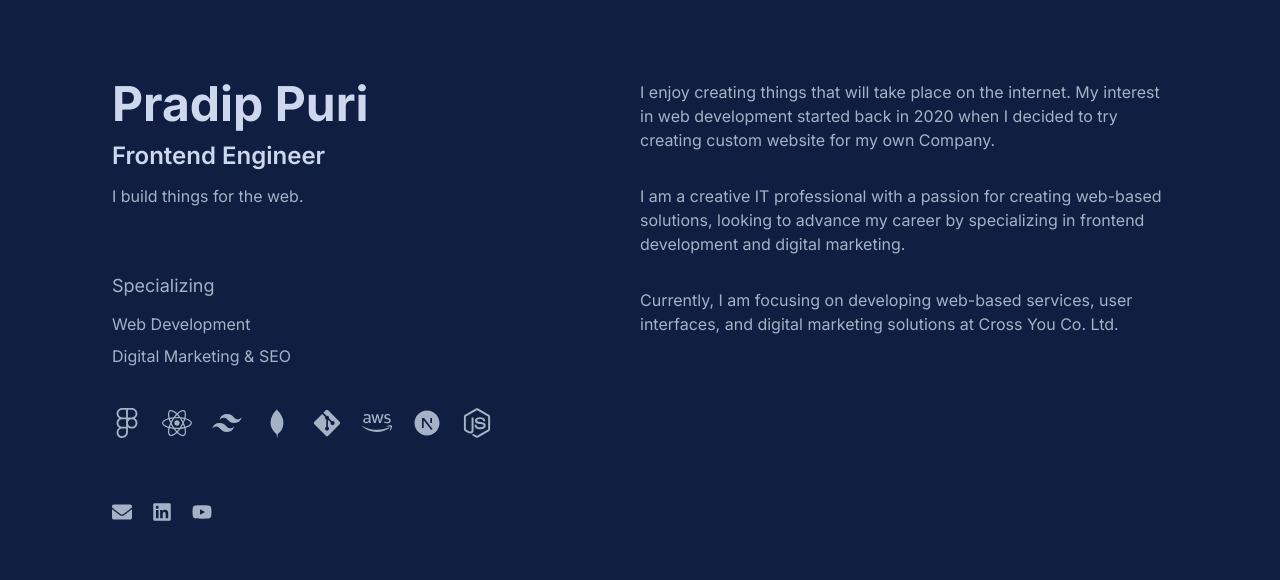
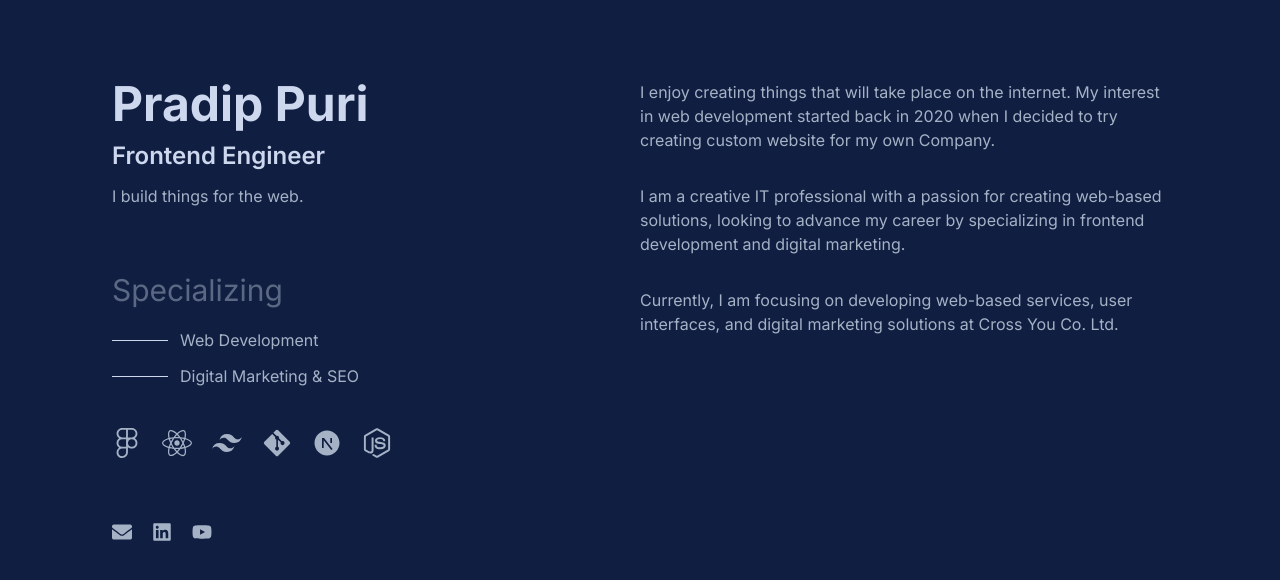
Before and after one commit to purip586/portfolio, a Next.js app: page / in a window 1280 px wide. Shown: the top 580 px of the page. Built offline with nearby package versions, Linux system fonts and the light colour scheme.

Commit message:
Hero UI polished

```diff
--- a/app/page.js
+++ b/app/page.js
@@ -23,21 +23,25 @@ export default function Home() {
         </h2>
         <p className="pt-3 text-[#a5b2c6]">I build things for the web.</p>
 
-        <div className="pt-16 flex flex-col text-[#a5b2c6]">
-          <span className="text-lg">Specializing</span>
-          <span className="pt-3 hover:text-[#cdd7ee]">Web Development</span>
-          <span className="pt-2 hover:text-[#cdd7ee]">
-            Digital Marketing & SEO
-          </span>
+        <div className="pt-16 flex flex-col text-[#a5b2c6] hover:text-[#cdd7ee]">
+          <span className="text-3xl opacity-50">Specializing</span>
+
+          <div className="pt-5 flex items-center gap-3">
+            <div className="w-14 h-[1px] bg-[#cdd7ee]"></div>
+            <span>Web Development</span>
+          </div>
+
+          <div className="pt-3 flex items-center gap-3">
+            <div className="w-14 h-[1px] bg-[#cdd7ee]"></div>
+            <span>Digital Marketing & SEO</span>
+          </div>
         </div>
 
         <div className="pt-10 text-3xl flex gap-5 text-[#a5b2c6]">
           <FaFigma />
           <FaReact />
           <RiTailwindCssFill />
-          <DiMongodb />
           <FaGitAlt />
-          <FaAws />
           <RiNextjsFill />
           <FaNodeJs />
         </div>
```
